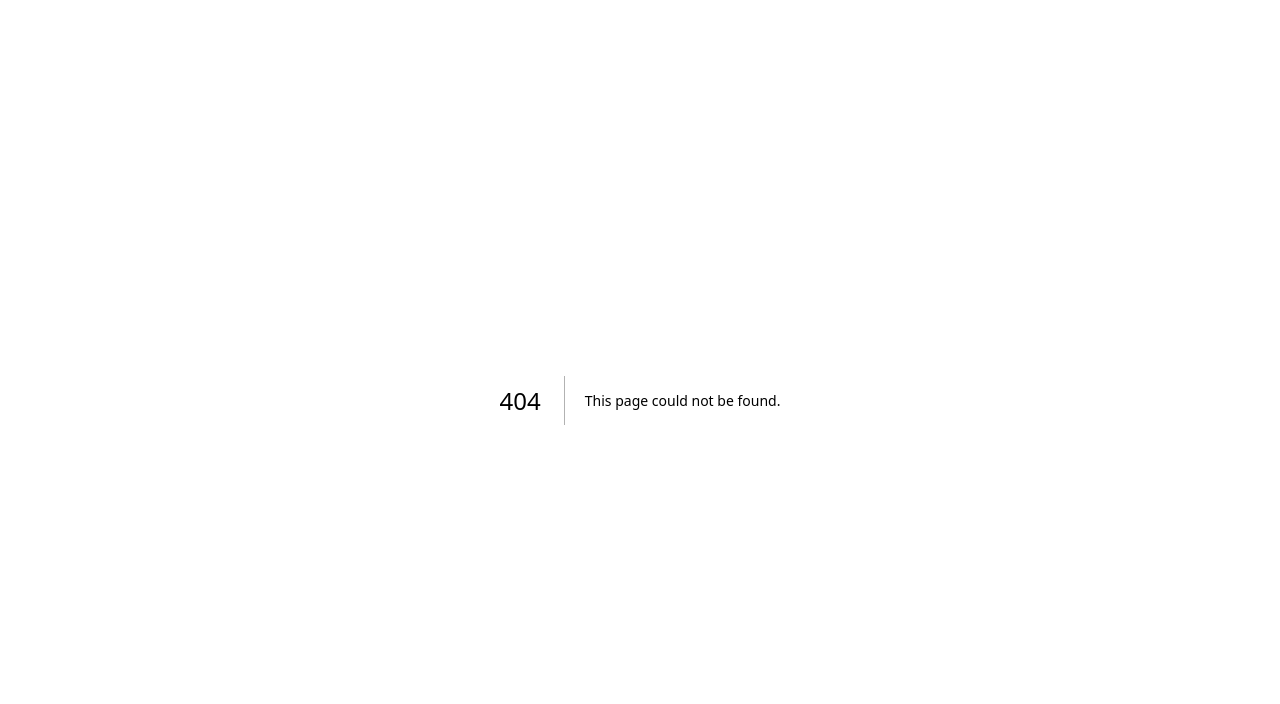
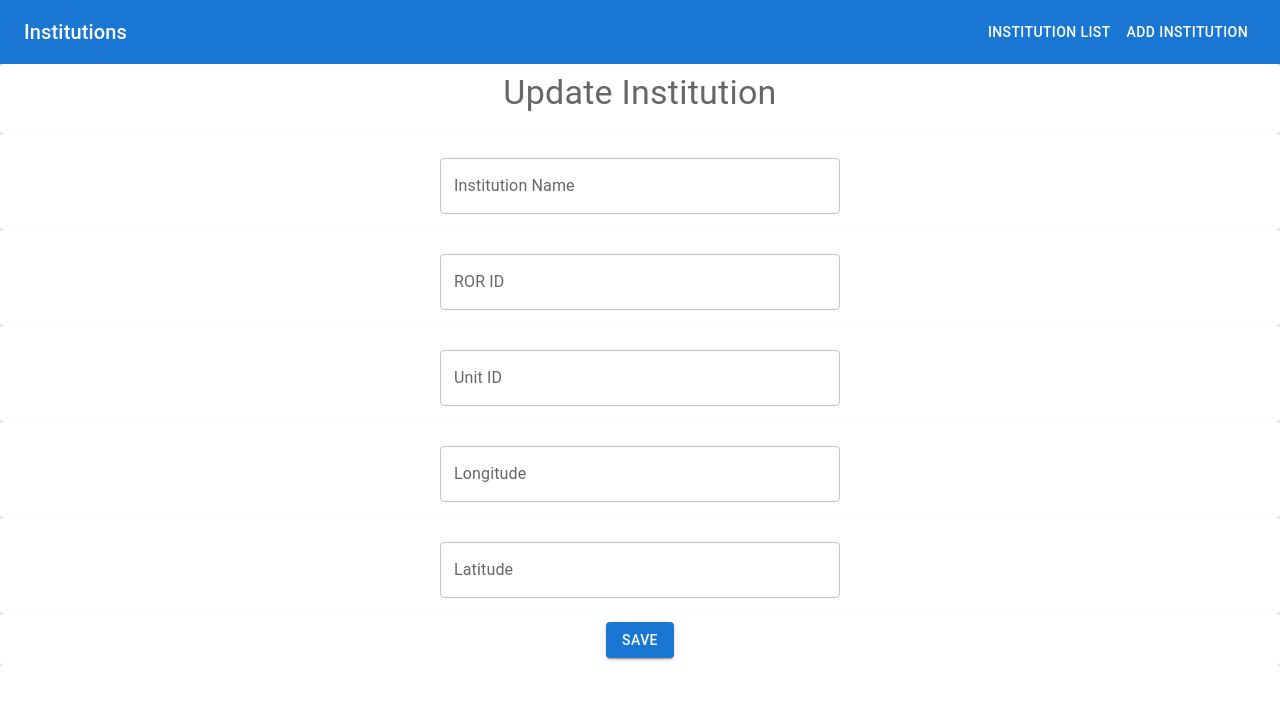
Before and after one commit to osg-htc/topology-institutions-api, a Next.js app in the folder institutions_ui/: page /ui/update-institution in a window 1280 px wide. Before the commit this address had no page. Shown: the top 704 px of the page. Built offline with nearby package versions, Linux system fonts and the light colour scheme; no server answers.

Commit message:
Improved error handling for both pages' text fields and removed the id text field because it would be auto-generated on the backend

```diff
--- /dev/null
+++ b/institutions_ui/src/app/update-institution/page.tsx
@@ -0,0 +1,204 @@
+'use client';
+import NavBar from "@/app/components/NavBar";
+import {Button, Container, TextField, Typography} from "@mui/material";
+import {useEffect, useState} from "react";
+import axios from "axios";
+import {Stack, Box, Paper} from "@mui/material";
+import { styled } from "@mui/material";
+import {useRouter} from "next/router";
+import {useSearchParams} from "next/navigation";
+
+const Item = styled(Paper)(({ theme }) => ({
+  backgroundColor: '#fff',
+  ...theme.typography.body2,
+  padding: theme.spacing(1),
+  textAlign: 'center',
+  color: theme.palette.text.secondary,
+  ...theme.applyStyles('dark', {
+    backgroundColor: '#1A2027',
+  }),
+}));
+
+
+export default function UpdateInstitution() {
+    const searchParams = useSearchParams()
+    const id = searchParams.get("id") // receiving the id from the URL
+    // console.log("id:", id)
+
+    const [institution, setInstitution] = useState<any>()
+    const [errors, setErrors] = useState< {[key: string]: string}>({});
+
+    // useEffect(() => {
+    //     if (id) {
+    //         // Fetch institution data by ID to prepopulate the form
+    //         const fetchInstitution = async () => {
+    //             try {
+    //                 console.log("fetching data")
+    //                 const response = await axios.get(`http://localhost:8089/institutions/${id}`);
+    //                 setInstitution(response.data);
+    //                 console.log("data fetched successfully")
+    //             } catch (error) {
+    //                 console.error("Error fetching institution:", error);
+    //             }
+    //         };
+    //         fetchInstitution();
+    //     }
+    // }, [id]);
+
+    const validateForm = () => {
+
+        let validationErrors: { [key: string]: string } = {};
+
+        // Check if name is empty
+        if(!institution.name) {
+            validationErrors.name = "Name is required";
+        }
+
+
+        if (institution.unitid && (!/^\d{6}$/.test(institution.unitid))) {
+            validationErrors.unitid = "Unit ID must be 6 digits long";
+        }
+
+        // Check if ROR ID is a valid URL
+        if (institution.ror_id && !/^https:\/\/ror\.org\/.+$/.test(institution.ror_id)) {
+            validationErrors.ror_id = "Invalid ROR ID format (must start with https://ror.org/)";
+        }
+
+
+        // Check if longitude and latitude are numbers
+        if (institution.longitude && isNaN(parseFloat(institution))) {
+            validationErrors.longitude = "Longitude must be a number";
+        }
+
+        if (institution.latitude && isNaN(parseFloat(institution.latitude))) {
+            validationErrors.latitude = "Latitude must be a number";
+        }
+        setErrors(validationErrors);
+
+        return Object.keys(validationErrors).length === 0;
+    }
+
+
+    useEffect(() => {
+    // Fetch data from the database
+    axios.get(`http://localhost:8089/institutions/${id}`)
+      .then((response) => {
+          setInstitution(response.data);
+      })
+      .catch((error) => {
+        console.error('Error loading data:', error);
+      });
+  }, []);
+
+    // Handle changes to the form fields
+    const handleFieldChange = (e: React.ChangeEvent<HTMLInputElement>, field: string) => {
+        setInstitution({ ...institution, [field]: e.target.value});
+    }
+
+    // Save the changes
+    const handleSave = async (e: React.FormEvent) => {
+        e.preventDefault()
+
+        if (!validateForm()){
+            return
+        }
+
+        try {
+            await axios.put(`http://localhost:8089/institutions/${id}`, institution, {
+                headers: {
+                    "Content-Type": "application/json",
+                },
+            });
+            alert("Institution updated successfully");
+        } catch (error) {
+            console.error("Error updating institution:", error);
+            alert("Error updating institution");
+        }
+    };
+
+    return(
+        <>
+            <NavBar></NavBar>
+            <Box>
+                <Stack>
+                    <Item>
+                        <Typography variant="h4" gutterBottom>
+                            Update Institution
+                        </Typography>
+                    </Item>
+                    <form onSubmit={handleSave}>
+                        <Item>
+                            {/* Institution name */}
+                            <TextField
+                                label="Institution Name"
+                                margin="normal"
+                                value={institution?.name || ""}
+                                onChange={(e) => handleFieldChange(e, "name")}
+                                sx={{width: '400px'}}
+                                error={!!errors.name}
+                                helperText={errors.name}
+                            />
+                        </Item>
+                        <Item>
+                            {/* ROR ID */}
+                            <TextField
+                                label="ROR ID"
+                                margin="normal"
+                                value={institution?.ror_id || ""}
+                                onChange={(e) => handleFieldChange(e, "ror_id")}
+                                sx={{width: '400px'}}
+                                error={!!errors.ror_id}
+                                helperText={errors.ror_id}
+                            />
+                        </Item>
+                        <Item>
+                            {/* Unit ID */}
+                            <TextField
+                                label="Unit ID"
+                                margin="normal"
+                                value={institution?.unitid || ""}
+                                onChange={(e) => handleFieldChange(e, "unitid")}
+                                sx={{width: '400px'}}
+                                error={!!errors.unitid}
+                                helperText={errors.unitid}
+                            />
+                        </Item>
+                        <Item>
+                            {/* Longitude */}
+                            <TextField
+                                label="Longitude"
+                                margin="normal"
+                                value={institution?.longitude || ""}
+                                onChange={(e) => handleFieldChange(e, "longitude")}
+                                sx={{width: '400px'}}
+                                error={!!errors.longitude}
+                                helperText={errors.longitude}
+                            />
+                        </Item>
+                        <Item>
+                            {/* Latitude */}
+                            <TextField
+                                label="Latitude"
+                                margin="normal"
+                                value={institution?.latitude || ""}
+                                onChange={(e) => handleFieldChange(e, "latitude")}
+                                sx={{width: '400px'}}
+                                error={!!errors.latitude}
+                                helperText={errors.latitude}
+                            />
+                        </Item>
+
+                        <Item>
+                            <Button variant="contained" color="primary" onClick={handleSave}>
+                            Save
+                            </Button>
+                        </Item>
+
+                    </form>
+                </Stack>
+            </Box>
+        </>
+
+    )
+
+}
```
Also changed, not shown: institutions_ui/src/app/add-institution/page.tsx (+3 -18 lines).
